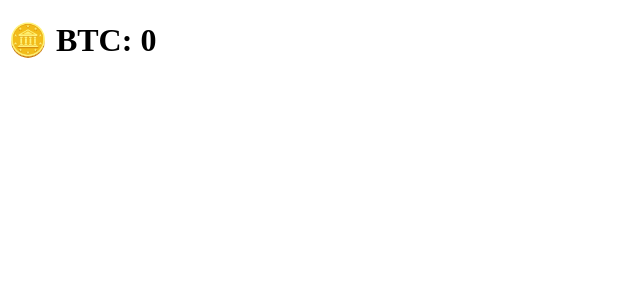
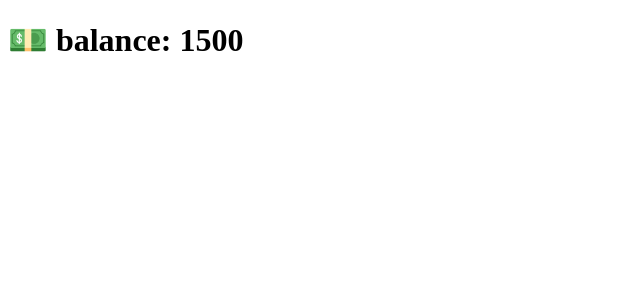
Before and after one commit to umkament/exam_incubator, a React (Create React App) app: page /balance/1000 in a window 1280 px wide. Shown: the top 300 px of the page, without its empty margins (0-640 px from the left). Built offline with nearby package versions, Linux system fonts and the light colour scheme.

Commit message:
пятница 1/3 - ответ не засчитан

```diff
--- a/src/index.tsx
+++ b/src/index.tsx
@@ -1,28 +1,56 @@
 import ReactDOM from 'react-dom/client';
 import React, { useEffect, useState } from 'react'
+import { BrowserRouter, Route, Routes, useNavigate, useParams } from 'react-router-dom'
 
-export const Mining = () => {
-  const [btc, setBtc] = useState(0)
+const newSum = 1000
+
+const Login = () => {
+  const navigate = useNavigate()
 
   useEffect(() => {
-    setInterval(() => {
-      // ❗❗❗ XXX ❗❗❗
-    }, 1000)
+    navigate(`/balance/${newSum}`)
   }, [])
 
   return (
-     <h1>🪙 BTC: {btc}</h1>
+     <h1>Login</h1>
+  )
+}
+
+const Balance = () => {
+  const [balance, setBalance] = useState(500)
+
+  const params = useParams()
+
+  useEffect( ()=> {
+    if (params.bonus) {
+      setBalance(prevBalance => prevBalance + newSum)
+    }
+  },[] )
+
+  return (
+     <h1>💵 balance: {balance}</h1>
+  )
+}
+
+export const Bank = () => {
+  return (
+     <Routes>
+       <Route path={'/'} element={<Login/>}/>
+       <Route path={'/balance/:bonus'} element={<Balance/>}/>
+     </Routes>
   )
 }
 
 const root = ReactDOM.createRoot(document.getElementById('root') as HTMLElement);
-root.render(<Mining/>);
+root.render(
+   <BrowserRouter>
+     <Bank/>
+   </BrowserRouter>
+);
 
 // 📜 Описание:
-// Помогите разработчику намайнить биткоинов.
-// Что-то не майнятся 😥.
-// Что необходимо написать вместо XXX чтобы биткоины майнились (каждую секунду прибавлялся 1 биткоин) ?
-// ❗В качестве переменной используйте значение prevState
+// Перед вами баланс равный 500.
+// Ваша задача вместо XXX написать код,
+// в результате которого баланс увеличится на сумму указанную в роуте.
 
-// 🖥 Пример ответа: btc = 1000000
-// ответ setBtc(prevState => prevState + 1) - засчитан
+// 🖥 Пример ответа: balance = newSum
```
